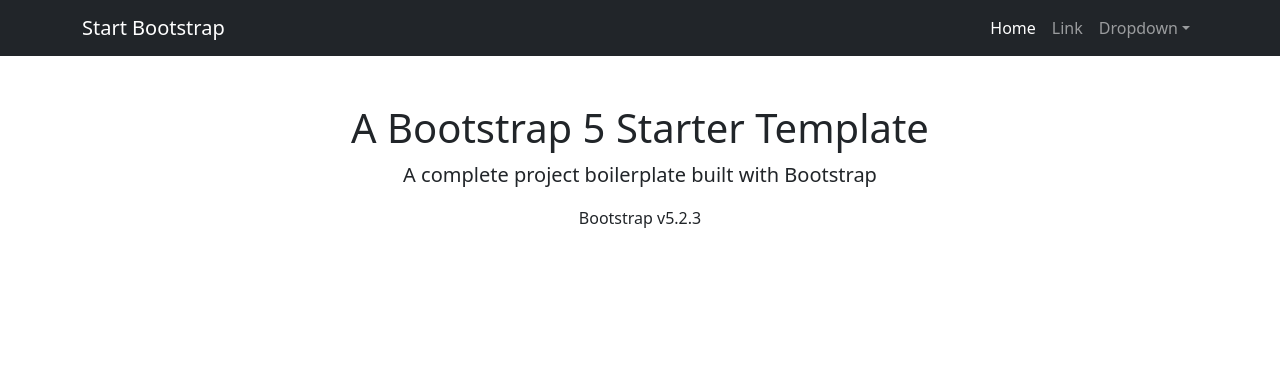
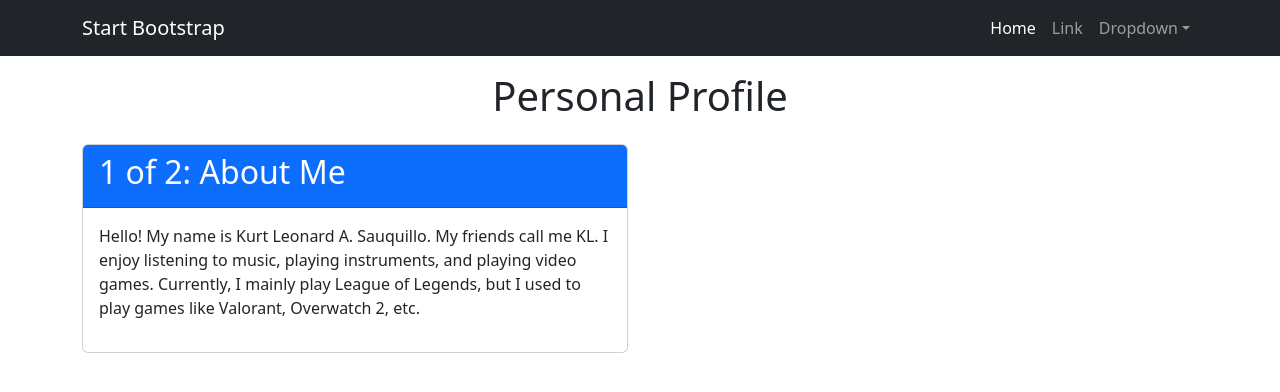
Before and after one commit to KurtLeonardSauquillo/webprog-SF231-bootstrap-template, a plain HTML site: page sb/index.html in a window 1280 px wide. Drawn offline with nearby package versions, Linux system fonts and the light colour scheme.

Commit message:
div class container

```diff
--- a/sb/index.html
+++ b/sb/index.html
@@ -35,13 +35,26 @@
             </div>
         </nav>
         <!-- Page content-->
-        <div class="container">
-            <div class="text-center mt-5">
-                <h1>A Bootstrap 5 Starter Template</h1>
-                <p class="lead">A complete project boilerplate built with Bootstrap</p>
-                <p>Bootstrap v5.2.3</p>
-            </div>
-        </div>
+
+
+        <div class="container mt-3">
+            <h1 class="text-center mb-4">Personal Profile</h1>
+
+            <div class="row mb-5">
+              <div class="col-md-6">
+                <div class="card">
+                  <div class="card-header bg-primary text-white">
+                    <h2>1 of 2: About Me</h2>
+                  </div>
+                  <div class="card-body">
+                    <p>Hello! My name is Kurt Leonard A. Sauquillo. My friends call me KL. I enjoy listening to music, playing instruments, and playing video games. Currently, I mainly play League of Legends, but I used to play games like Valorant, Overwatch 2, etc.</p>
+                  </div>
+                </div>
+              </div>
+
+
+
+
         <!-- Bootstrap core JS-->
         <script src="https://cdn.jsdelivr.net/npm/bootstrap@5.2.3/dist/js/bootstrap.bundle.min.js"></script>
         <!-- Core theme JS-->
```
